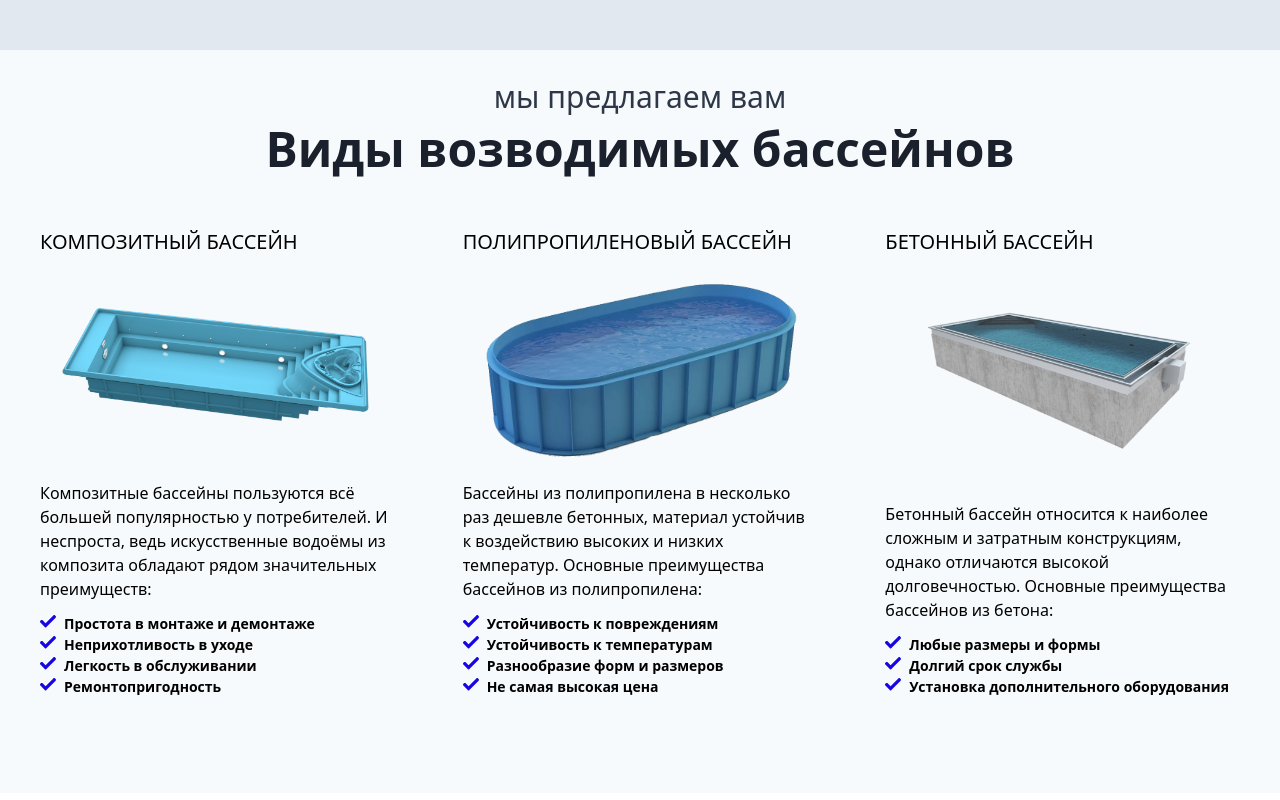
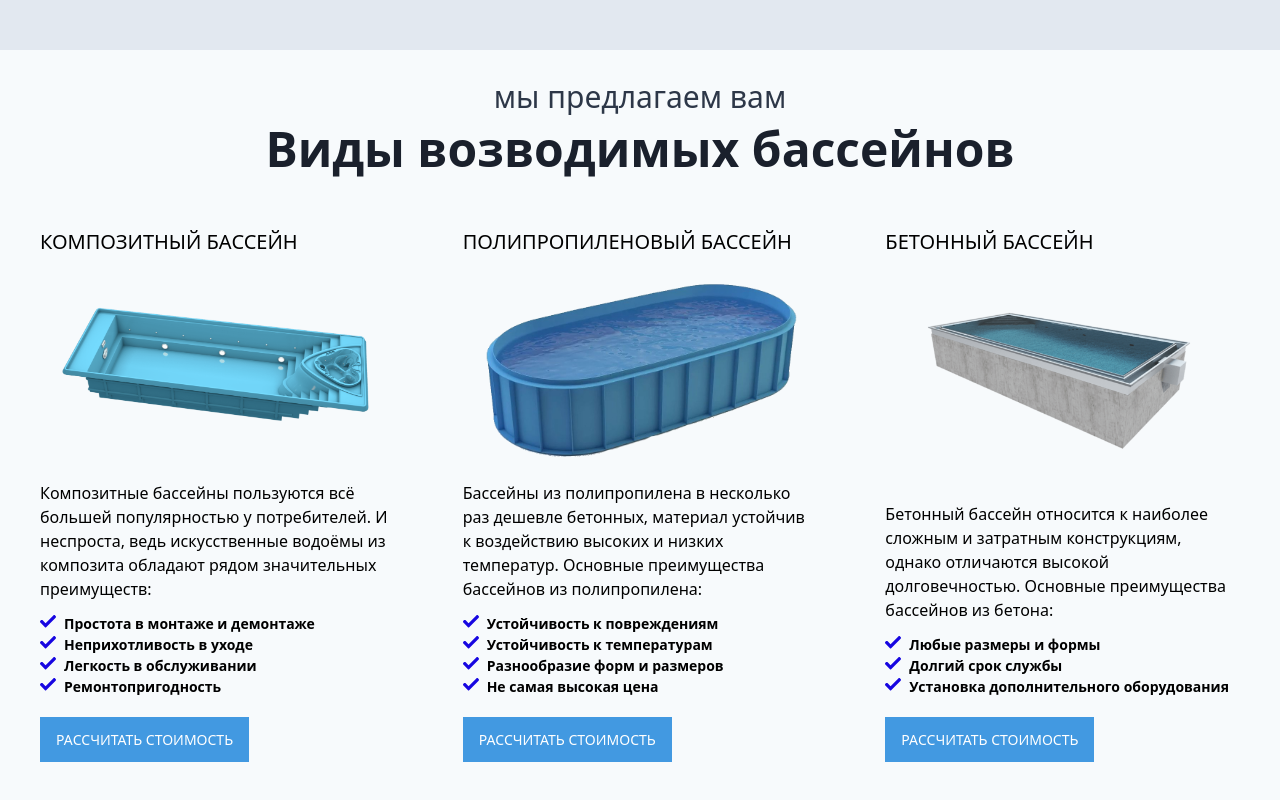
Before and after one commit to ArtyomBagautdinov/tailwind-playground, a Nuxt app: page / in a window 1280 px wide. Shown: the part 1191-1991 px from the top of the page. Built offline with nearby package versions, Linux system fonts and the light colour scheme.

Commit message:
вёрстка секции с типами бассейнов завершена

```diff
--- a/components/poolTypes/poolTypesItem.vue
+++ b/components/poolTypes/poolTypesItem.vue
@@ -1,10 +1,7 @@
 <template>
     <div class="px-6 py-6 flex flex-col justify-between items-start mx-auto md:max-w-md sm:max-w-md">
         <div class="flex flex-row items-center">
-            <h3 class="text-xl uppercase w-full">
-                <!-- <img class="h-5 w-5" src="@/assets/icons/check-mark.svg" alt="check-mark"> -->
-                {{title}}
-            </h3>
+            <h3 class="text-xl uppercase w-full">{{title}}</h3>
         </div>
         <div class="w-full h-full flex flex-row xl:justify-start lg:justify-start md:justify-start sm:justify-center justify-center items-center p-5">
             <img :src="imageUrl" alt="image">
@@ -17,7 +14,7 @@
             </li>
         </ul>
         <div>
-            <button></button>
+            <button class="mt-5 bg-blue-500 px-4 py-3 text-white uppercase text-sm focus:outline-none hover:bg-blue-700 transition duration-300">рассчитать стоимость</button>
         </div>
     </div>
 </template>
```
